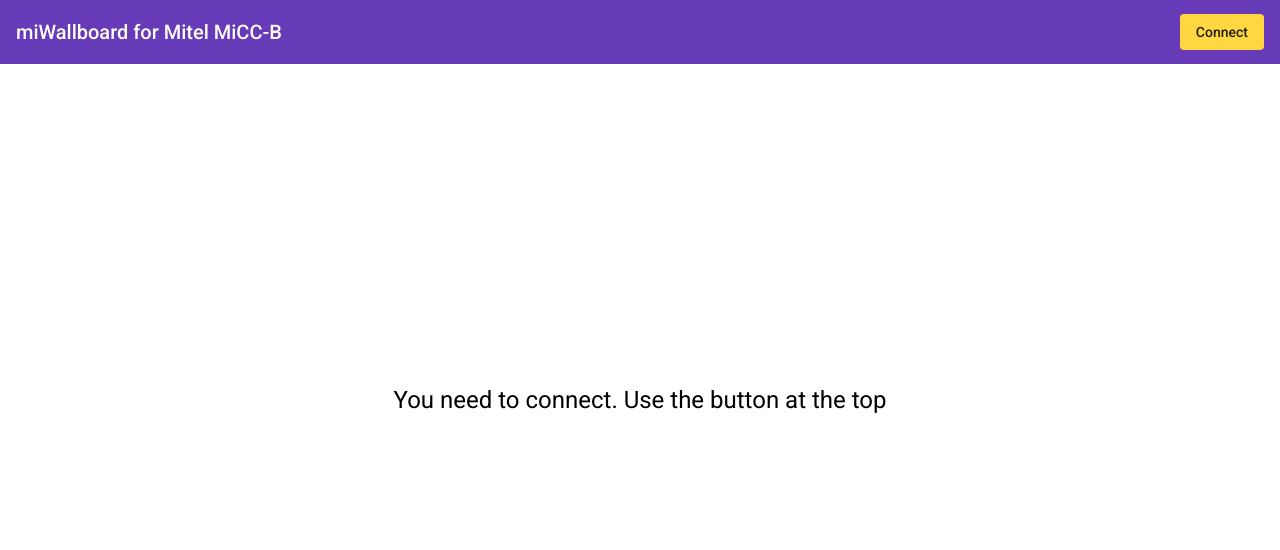
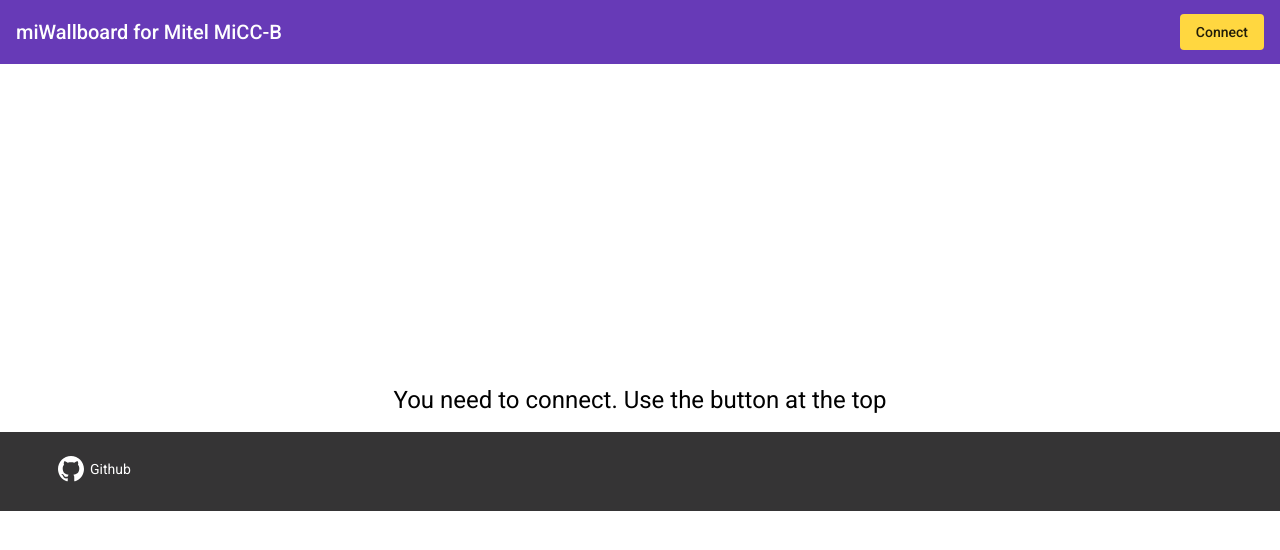
Before and after one commit to b-venter/miWallboard, an Angular app: page /connect in a window 1280 px wide. Shown: the top 550 px of the page. Built offline with nearby package versions, Linux system fonts and the light colour scheme.

Commit message:
Add footer that links to the Github project

```diff
--- a/src/app/app.component.html
+++ b/src/app/app.component.html
@@ -1,2 +1,3 @@
 <app-navbar></app-navbar>
 <router-outlet></router-outlet>
+<app-footer></app-footer>
--- a/src/app/app.module.ts
+++ b/src/app/app.module.ts
@@ -20,6 +20,7 @@
 import { APP_INITIALIZER } from '@angular/core';
 import { AppConfig }       from './app.config';
 import { Observable } from 'rxjs';
+import { FooterComponent } from './footer/footer.component';
 
 function initConfig(config: AppConfig): () => Observable<any>{
   return () => config.load();
@@ -31,7 +32,8 @@
     HomeComponent,
     PageNotFoundComponent,
     NavbarComponent,
-    ConnectComponent
+    ConnectComponent,
+    FooterComponent
   ],
   imports: [
     BrowserModule,
--- /dev/null
+++ b/src/app/footer/footer.component.html
@@ -0,0 +1,20 @@
+<footer>
+  <ul>
+    <li>
+      <a href="https://github.com/b-venter/miWallboard" target="_blank">
+        <svg
+          xmlns="http://www.w3.org/2000/svg"
+          width="26"
+          height="26"
+          viewBox="0 0 24 24"
+        >
+          <path
+            fill="#ffffff"
+            d="M12 0c-6.626 0-12 5.373-12 12 0 5.302 3.438 9.8 8.207 11.387.599.111.793-.261.793-.577v-2.234c-3.338.726-4.033-1.416-4.033-1.416-.546-1.387-1.333-1.756-1.333-1.756-1.089-.745.083-.729.083-.729 1.205.084 1.839 1.237 1.839 1.237 1.07 1.834 2.807 1.304 3.492.997.107-.775.418-1.305.762-1.604-2.665-.305-5.467-1.334-5.467-5.931 0-1.311.469-2.381 1.236-3.221-.124-.303-.535-1.524.117-3.176 0 0 1.008-.322 3.301 1.23.957-.266 1.983-.399 3.003-.404 1.02.005 2.047.138 3.006.404 2.291-1.552 3.297-1.23 3.297-1.23.653 1.653.242 2.874.118 3.176.77.84 1.235 1.911 1.235 3.221 0 4.609-2.807 5.624-5.479 5.921.43.372.823 1.102.823 2.222v3.293c0 .319.192.694.801.576 4.765-1.589 8.199-6.086 8.199-11.386 0-6.627-5.373-12-12-12z"
+          />
+        </svg>
+        <span>Github</span>
+      </a>
+    </li>
+  </ul>
+</footer>
--- /dev/null
+++ b/src/app/footer/footer.component.scss
@@ -0,0 +1,21 @@
+footer {
+  background-color: #353435;
+  padding: 10px 10px;
+}
+
+ul {
+  list-style: none;
+}
+
+li {
+  display: inline;
+  padding: 6px 8px;
+}
+
+a {
+  text-decoration-line: none;
+  color: white;
+  display: inline-flex;
+  align-items: center;
+  gap: 6px;
+}
--- /dev/null
+++ b/src/app/footer/footer.component.ts
@@ -0,0 +1,15 @@
+import { Component, OnInit } from '@angular/core';
+
+@Component({
+  selector: 'app-footer',
+  templateUrl: './footer.component.html',
+  styleUrls: ['./footer.component.scss']
+})
+export class FooterComponent implements OnInit {
+
+  constructor() { }
+
+  ngOnInit(): void {
+  }
+
+}
```
Also changed, not shown: 1 other file (tests, documents, lock files or other folders).
